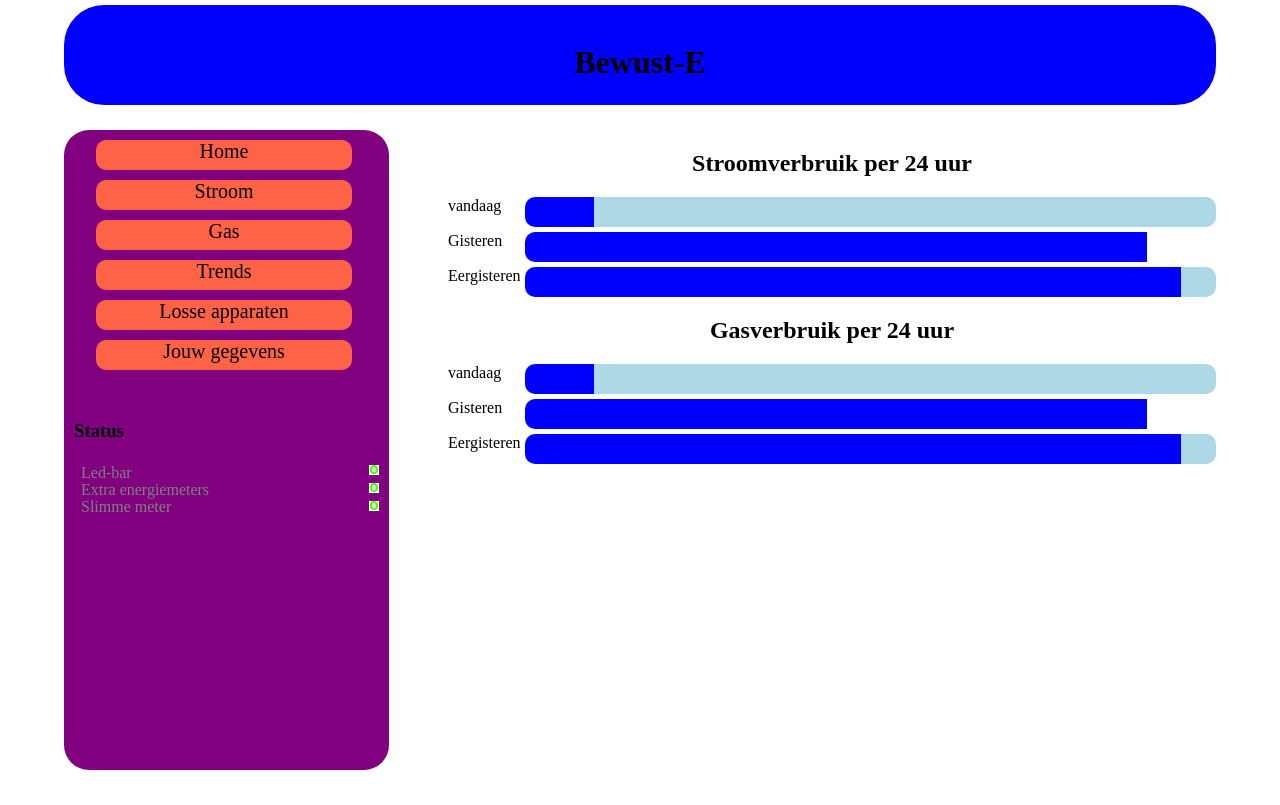
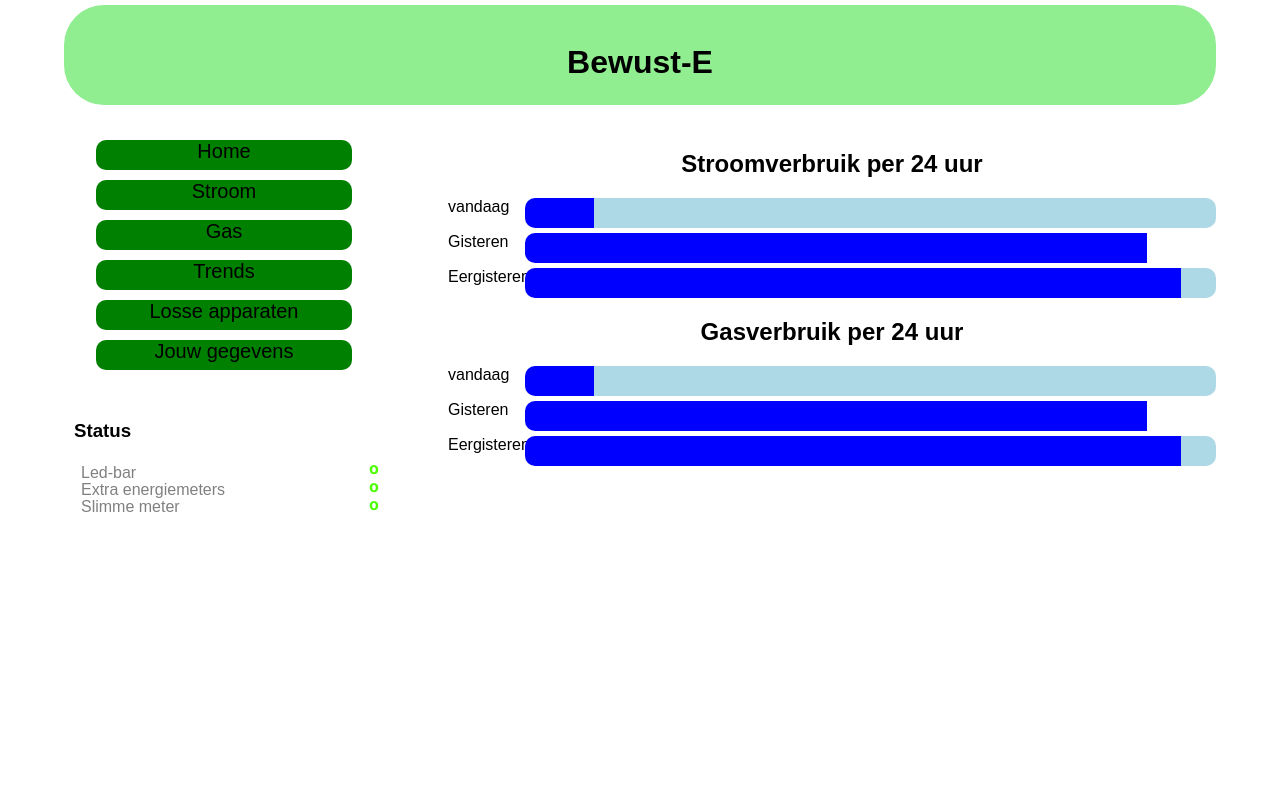
Before and after one commit to kebabinjeneus/Challenge-D3D, a PHP site: page / in a window 1280 px wide. Run offline with PHP 8.4, Linux system fonts and the light colour scheme.

Commit message:
kleurtjes verbeteren & algemene styling

```diff
--- a/src/html/css/main-style.css
+++ b/src/html/css/main-style.css
@@ -1,3 +1,7 @@
+* {
+    font-family: sans-serif;
+}
+
 html, body {
     height: 100%;
     margin: 0px;
@@ -12,14 +16,14 @@ div.header {
     margin-top: 5px;
     margin-bottom: 25px;
     border-radius: 40px;
-    background-color: blue;
+    background-color: lightgreen;
 }
 
 div.sidebar {
     width: 25%;
     height: 80%;
     margin-left: 5%;
-    background-color: purple;
+    /* background-color: lightgreen; */
     border-radius: 25px;
     padding-right: 5px;
 }
@@ -32,7 +36,7 @@ div.main {
 
 div.sidebar-button {
     margin-left: 10%;
-    background-color: tomato;
+    background-color: green;
     height: 30px;
     width: 80%;
     border-radius: 10px;
@@ -40,8 +44,8 @@ div.sidebar-button {
     text-align: center;
 }
 
-div.sidebar-button:hover .a {
-    background-color: firebrick;
+a.sidebar-links:hover .sidebar-button {
+    background-color: darkgreen;
     height: 32px;
     color: gray;
     font-size: 21px;
--- a/src/html/index.htm
+++ b/src/html/index.htm
@@ -12,12 +12,12 @@
         </div>
         <div class="sidebar left">
             <div class="topper">
-                <div class="sidebar-button"><a class="sidebar-links" href="index.htm">Home</a></div>
-                <div class="sidebar-button"><a class="sidebar-links" href="stroom.htm">Stroom</a></div>
-                <div class="sidebar-button"><a class="sidebar-links" href="gas.htm">Gas</a></div>
-                <div class="sidebar-button"><a class="sidebar-links" href="trends.htm">Trends</a></div>
-                <div class="sidebar-button"><a class="sidebar-links" href="apparaten.htm">Losse apparaten</a></div>
-                <div class="sidebar-button"><a class="sidebar-links" href="gegevens.htm">Jouw gegevens</a></div>
+                <a class="sidebar-links" href="index.htm"><div class="sidebar-button">Home</div></a>
+                <a class="sidebar-links" href="stroom.htm"><div class="sidebar-button">Stroom</div></a>
+                <a class="sidebar-links" href="gas.htm"><div class="sidebar-button">Gas</div></a>
+                <a class="sidebar-links" href="trends.htm"><div class="sidebar-button">Trends</div></a>
+                <a class="sidebar-links" href="apparaten.htm"><div class="sidebar-button">Losse apparaten</div></a>
+                <a class="sidebar-links" href="gegevens.htm"><div class="sidebar-button">Jouw gegevens</div></a>
             </div>
 
             <div class="footer">
```
